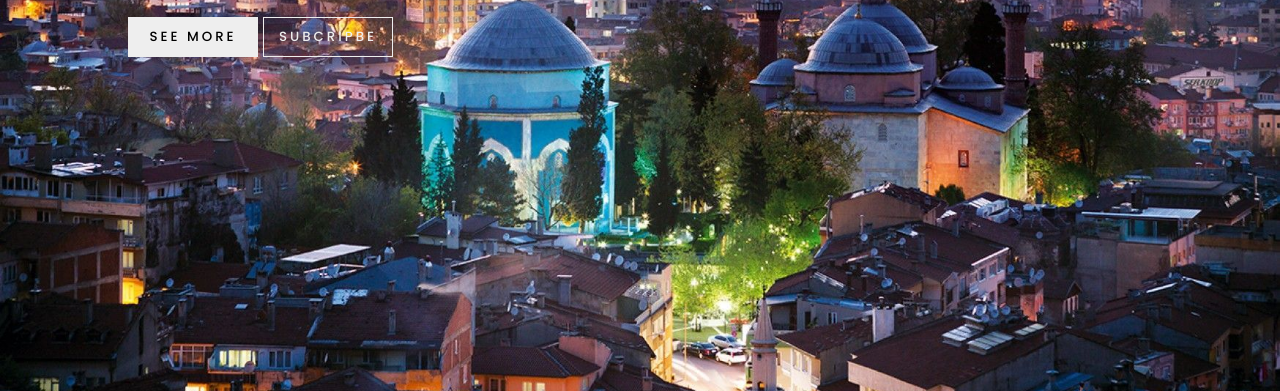
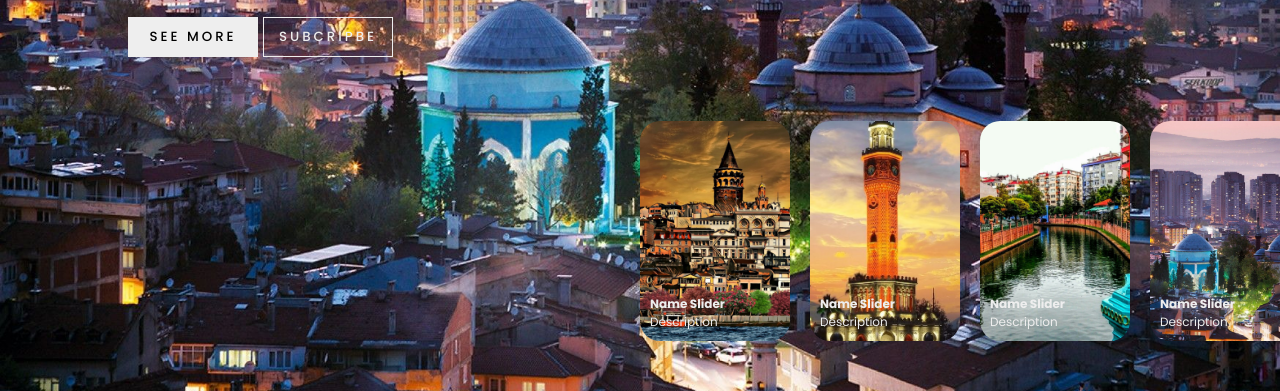
Before and after one commit to yasinerensu/A-Slider-Effects, a plain HTML site: page index.html in a window 1280 px wide. Shown: the part 409-800 px from the top of the page. Drawn offline with Linux system fonts and the light colour scheme; a script that the page names is missing.

Commit message:
Ending thumbnail

```diff
--- a/index.html
+++ b/index.html
@@ -1,5 +1,6 @@
 <!DOCTYPE html>
 <html lang="en">
+
 <head>
     <meta charset="UTF-8">
     <meta name="viewport" content="width=device-width, initial-scale=1.0">
@@ -7,6 +8,7 @@
     <link rel="stylesheet" href="styles.css">
     <script src="script.js"></script>
 </head>
+
 <body>
     <header>
         <nav>
@@ -26,8 +28,10 @@
                     <div class="topic">City</div>
                     <div class="des">
                         Lorem ipsum dolor sit amet consectetur adipisicing elit.
-                    At inventore consectetur recusandae aut atque, molestiae architecto iure fugiat quae nisi dolorum repudiandae quasi repellat id itaque totam culpa,
-                     ex reiciendis. In adipisci ea consequatur sit nemo placeat voluptas odit autem, dolore laudantium? Natus sint quibusdam ea? Ipsum nemo pariatur enim!
+                        At inventore consectetur recusandae aut atque, molestiae architecto iure fugiat quae nisi
+                        dolorum repudiandae quasi repellat id itaque totam culpa,
+                        ex reiciendis. In adipisci ea consequatur sit nemo placeat voluptas odit autem, dolore
+                        laudantium? Natus sint quibusdam ea? Ipsum nemo pariatur enim!
                     </div>
                     <div class="buttons">
                         <button>SEE MORE</button>
@@ -43,8 +47,10 @@
                     <div class="topic">City</div>
                     <div class="des">
                         Lorem ipsum dolor sit amet consectetur adipisicing elit.
-                    At inventore consectetur recusandae aut atque, molestiae architecto iure fugiat quae nisi dolorum repudiandae quasi repellat id itaque totam culpa,
-                     ex reiciendis. In adipisci ea consequatur sit nemo placeat voluptas odit autem, dolore laudantium? Natus sint quibusdam ea? Ipsum nemo pariatur enim!
+                        At inventore consectetur recusandae aut atque, molestiae architecto iure fugiat quae nisi
+                        dolorum repudiandae quasi repellat id itaque totam culpa,
+                        ex reiciendis. In adipisci ea consequatur sit nemo placeat voluptas odit autem, dolore
+                        laudantium? Natus sint quibusdam ea? Ipsum nemo pariatur enim!
                     </div>
                     <div class="buttons">
                         <button>SEE MORE</button>
@@ -60,8 +66,10 @@
                     <div class="topic">City</div>
                     <div class="des">
                         Lorem ipsum dolor sit amet consectetur adipisicing elit.
-                    At inventore consectetur recusandae aut atque, molestiae architecto iure fugiat quae nisi dolorum repudiandae quasi repellat id itaque totam culpa,
-                     ex reiciendis. In adipisci ea consequatur sit nemo placeat voluptas odit autem, dolore laudantium? Natus sint quibusdam ea? Ipsum nemo pariatur enim!
+                        At inventore consectetur recusandae aut atque, molestiae architecto iure fugiat quae nisi
+                        dolorum repudiandae quasi repellat id itaque totam culpa,
+                        ex reiciendis. In adipisci ea consequatur sit nemo placeat voluptas odit autem, dolore
+                        laudantium? Natus sint quibusdam ea? Ipsum nemo pariatur enim!
                     </div>
                     <div class="buttons">
                         <button>SEE MORE</button>
@@ -77,8 +85,10 @@
                     <div class="topic">Bursa</div>
                     <div class="des">
                         Lorem ipsum dolor sit amet consectetur adipisicing elit.
-                    At inventore consectetur recusandae aut atque, molestiae architecto iure fugiat quae nisi dolorum repudiandae quasi repellat id itaque totam culpa,
-                     ex reiciendis. In adipisci ea consequatur sit nemo placeat voluptas odit autem, dolore laudantium? Natus sint quibusdam ea? Ipsum nemo pariatur enim!
+                        At inventore consectetur recusandae aut atque, molestiae architecto iure fugiat quae nisi
+                        dolorum repudiandae quasi repellat id itaque totam culpa,
+                        ex reiciendis. In adipisci ea consequatur sit nemo placeat voluptas odit autem, dolore
+                        laudantium? Natus sint quibusdam ea? Ipsum nemo pariatur enim!
                     </div>
                     <div class="buttons">
                         <button>SEE MORE</button>
@@ -87,8 +97,58 @@
                 </div>
             </div>
         </div>
+
+        <div class="thumbnail">
+            <div class="item">
+                <img src="image/İstanbul.jpg">
+                <div class="content">
+                    <div class="title">
+                        Name Slider
+                    </div>
+                    <div class="des">
+                        Description
+                    </div>
+                </div>
+            </div>
+            <div class="item">
+                <img src="image/izmir.jpg">
+                <div class="content">
+                    <div class="title">
+                        Name Slider
+                    </div>
+                    <div class="des">
+                        Description
+                    </div>
+                </div>
+            </div>
+            <div class="item">
+                <img src="image/eses.jpg">
+                <div class="content">
+                    <div class="title">
+                        Name Slider
+                    </div>
+                    <div class="des">
+                        Description
+                    </div>
+                </div>
+            </div>
+            <div class="item">
+                <img src="image/bursa.jpg">
+                <div class="content">
+                    <div class="title">
+                        Name Slider
+                    </div>
+                    <div class="des">
+                        Description
+                    </div>
+                </div>
+            </div>
+        </div>
+
     </div>
 
 
+
 </body>
+
 </html>
--- a/styles.css
+++ b/styles.css
@@ -97,3 +97,38 @@ header a{
     color: #eee;
     border: 1px solid #eee;
 }
+
+.thumbnail{
+    position: absolute;
+    bottom: 50px;
+    left: 50%;
+    width: max-content;
+    z-index: 100;
+    display: flex;
+    gap: 20px;
+}
+
+.thumbnail .item{
+    width: 150px;
+    height: 220px;
+    flex-shrink: 0;
+    position: relative;
+}
+
+.thumbnail .item img{
+    width: 100%;
+    height: 100%;
+    object-fit: cover;
+    border-radius: 20px;
+}
+
+.thumbnail .item .content{
+    position: absolute;
+    bottom: 10px;
+    left: 10px;
+    right: 10px;
+}
+
+.thumbnail .item .content .title{
+    font-weight: bold;
+}
```
Lines whose indentation alone changed are shown as unchanged.
